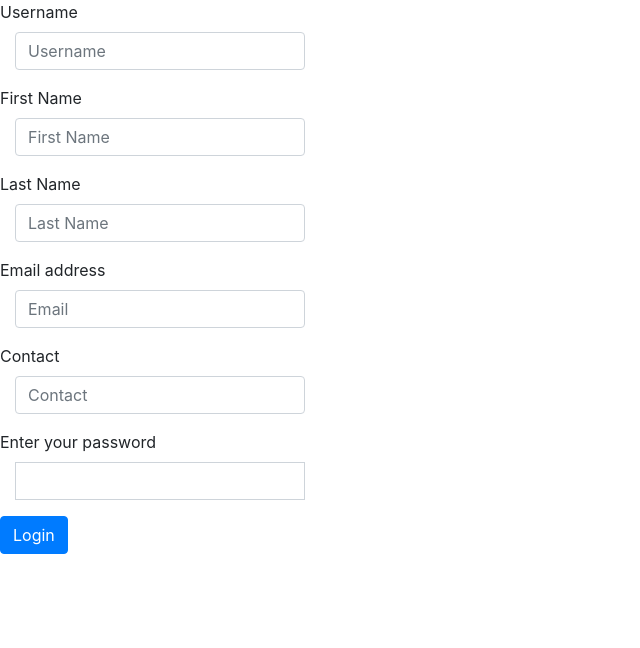
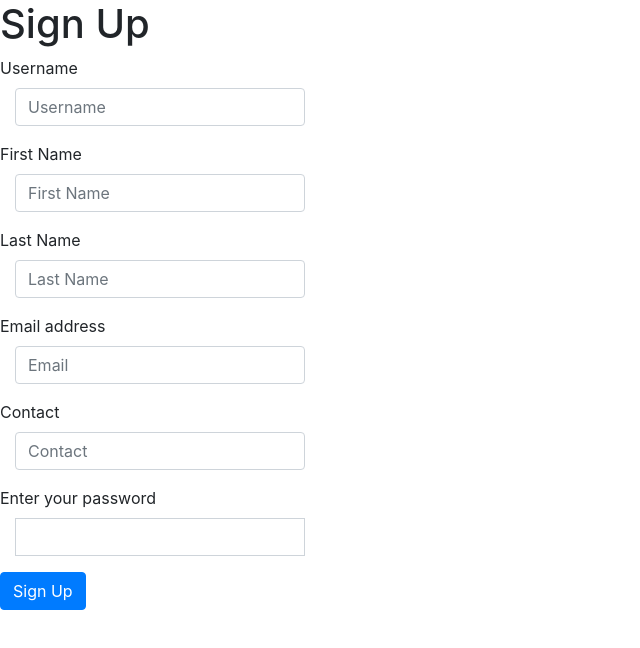
Before and after one commit to Amar-Pratap-Singh/AshirvadProject, a React (Create React App) app in the folder Frontend/: page /sign-up-page in a window 1280 px wide. Shown: the top 648 px of the page, without its empty margins (0-640 px from the left). Built offline with nearby package versions, Linux system fonts and the light colour scheme.

Commit message:
Add files via upload

```diff
--- a/Frontend/src/App.js
+++ b/Frontend/src/App.js
@@ -2,13 +2,34 @@ import React from 'react';
 import CustomerCall from './CustomerCall';
 import RaiseComplaint from './raiseComplaint';
 import SignIn from './login';
-import { Routes, Route } from 'react-router-dom';
+import SignUp from './signUp';
+import Dashboard from './dashboard';
+import HomeScreenPage from './homeScreen';
+import { Routes, Route, useNavigate } from 'react-router-dom';
 
 
-function App() {
+function App(props) {
+
+  function navigator(position, replace) {
+    props.navigate(position, {replace: replace});
+  }
+
   return (
-    <SignIn />
+    <>
+    <Routes>
+      <Route exact path="/" element={<HomeScreenPage navigator={navigator}/>}></Route>
+      <Route exact path="sign-up-page" element={<SignUp navigator={navigator}/>}></Route>
+      <Route exact path="login-page" element={<SignIn navigator={navigator}/>}></Route>
+      <Route exact path="dashboard" element={<Dashboard navigator={navigator}/>}></Route>
+      <Route exact path="raise-complaint" element={<RaiseComplaint navigator={navigator}/>}></Route>
+    </Routes>
+    </>
   );
 }
 
-export default App;
+function WithNavigate(props) {
+  let navigate = useNavigate();
+  return <App navigate={navigate}/>
+}
+
+export default WithNavigate;
--- /dev/null
+++ b/Frontend/src/dashboard.js
@@ -0,0 +1,36 @@
+import React from 'react';
+import { Button } from 'react-bootstrap';
+import CircularJSON from 'circular-json';
+import RaiseComplaint from './raiseComplaint';
+
+
+function Dashboard(props){
+
+    function directRaiseComplaint(){
+
+        const form = document.getElementById("dashboard");
+        form.addEventListener('submit', raisingComplaint);
+
+        async function raisingComplaint(event){
+            event.preventDefault();
+
+            // get user details and fill the raise complaint form
+            props.navigator('raise-complaint', false);
+        }
+    }
+
+
+    return (
+        <div>
+            <h1>DashBoard</h1>
+            <form id="dashboard">
+                <button onClick={directRaiseComplaint} name="DirectRaiseComplaint" type="submit" class="btn btn-primary">Raise Complaint</button>
+                {/* <button onClick={directTrackComplaint} name="DirectTrackComplaint" type="submit" class="btn btn-primary">Track Your Complaint</button>
+                <button onClick={directHistory} name="DirectHistory" type="submit" class="btn btn-primary">History</button>
+                <button onClick={directPayment} name="DirectPayment" type="submit" class="btn btn-primary">Payment</button> */}
+            </form>
+        </div>
+    );
+}
+
+export default Dashboard;
--- /dev/null
+++ b/Frontend/src/homeScreen.js
@@ -0,0 +1,61 @@
+import React from 'react';
+import { Button } from 'react-bootstrap';
+import CircularJSON from 'circular-json';
+import RaiseComplaint from './raiseComplaint';
+
+
+function HomeScreenPage(props){
+
+    function goToSignUpPage(){
+        const form = document.getElementById("home-screen-page");
+        form.addEventListener('submit', openSignUpPage);
+
+        async function openSignUpPage(event){
+            event.preventDefault();
+
+            const result = await fetch("http://localhost:8080/SignUp", {
+                method: "POST",
+                headers: {
+                  "Content-Type": "application/json",
+                }
+                // body: JSON.stringify({
+                // }),
+            }).then((res) => res.json());
+
+            props.navigator('sign-up-page', false);
+        }
+    }
+
+    function goToLoginPage(){
+        const form = document.getElementById("home-screen-page");
+        form.addEventListener('submit', openLoginPage);
+
+        async function openLoginPage(event){
+            event.preventDefault();
+
+            const result = await fetch("http://localhost:8080/SignIn", {
+                method: "POST",
+                headers: {
+                  "Content-Type": "application/json",
+                }
+                // body: JSON.stringify({
+                // }),
+            }).then((res) => res.json());
+
+            props.navigator('login-page', false);
+        }
+    }
+
+
+    return (
+        <div>
+            <h1>Home Screen</h1>
+            <form id="home-screen-page">
+                <button onClick={goToSignUpPage} name="DirectSignUpPage" type="submit" class="btn btn-primary">Sign Up</button>
+                <button onClick={goToLoginPage} name="DirectLoginPage" type="submit" class="btn btn-primary">Login</button>
+            </form>
+        </div>
+    );
+}
+
+export default HomeScreenPage;
--- a/Frontend/src/index.js
+++ b/Frontend/src/index.js
@@ -2,13 +2,15 @@ import React from 'react';
 import ReactDOM from 'react-dom/client';
 import './index.css';
 import App from './App';
-// import { BrowserRouter as router } from 'react-router-dom';
+import { BrowserRouter } from 'react-router-dom';
 
 
 const root = ReactDOM.createRoot(document.getElementById('root'));
 
 root.render(
-        <App />
+        <BrowserRouter>
+         <App />
+        </BrowserRouter>
 );
 
 // If you want to start measuring performance in your app, pass a function
--- a/Frontend/src/login.js
+++ b/Frontend/src/login.js
@@ -4,7 +4,7 @@ import CircularJSON from 'circular-json';
 import RaiseComplaint from './raiseComplaint';
 
 
-function SignIn(){
+function SignIn(props){
 
     function triggerSignIn(){
         const form = document.getElementById("login-form");
@@ -14,10 +14,6 @@ function SignIn(){
             event.preventDefault();
 
             const username = document.getElementById("CustomerUsername").value;
-            const FirstName = document.getElementById("CustomerFirstName").value;
-            const LastName = document.getElementById("CustomerLastName").value;
-            const Email = document.getElementById("CustomerEmail").value;
-            const Contact = document.getElementById("CustomerContact").value;
             const Password = document.getElementById("CustomerPassword").value;
 
             const result = await fetch("http://localhost:8080/SignIn", {
@@ -27,15 +23,14 @@ function SignIn(){
                 },
                 body: JSON.stringify({
                     username,
-                    FirstName,
-                    LastName,
-                    Email,
-                    Contact,
                     Password
                 }),
             }).then((res) => res.json());
 
             console.log(result.status);
+            if(result.status === "ok") {
+                props.navigator('dashboard', false);
+            }
 
         }
     }
@@ -43,6 +38,7 @@ function SignIn(){
 
     return (
         <div>
+            <h1>Login</h1>
             <form id="login-form">
                 <div class="form-group">
                     <label for="CustomerUsername">Username</label>
@@ -50,36 +46,9 @@ function SignIn(){
                         <input type="text" class="form-control" id="CustomerUsername" placeholder="Username" />
                     </div>
                 </div>
-                <div class="form-group">
-                    <label for="CustomerFirstName">First Name</label>
-                    <div class="col-3">
-                        <input type="text" class="form-control" id="CustomerFirstName"   placeholder="First Name" />
-                    </div>
-                </div>
-                <div class="form-group">
-                    <label for="CustomerLastName">Last Name</label>
-                    <div class="col-3">
-                        <input type="text" class="form-control" id="CustomerLastName"  placeholder="Last Name" />
-                    </div>
-
-                </div>
-                <div class="form-group">
-                    <label for="CustomerEmail">Email address</label>
-                    <div class="col-3">
-                        <input type="email" class="form-control" id="CustomerEmail"  placeholder="Email" />
-                    </div>
-                </div>
 
                 <div class="form-group">
-                    <label for="CustomerContact">Contact</label>
-                    <div class="col-3">
-                        <input type="number" class="form-control" id="CustomerContact"  placeholder="Contact" />
-                    </div>
-                </div>
-
-
-                <div class="form-group">
-                    <label for="CustomerPassword">Enter your password</label>
+                    <label for="CustomerPassword">Password</label>
                     <div class="col-3">
                         <input type="password" class="form-control rounded-0" id="CustomerPassword" />
                     </div>
--- a/Frontend/src/raiseComplaint.js
+++ b/Frontend/src/raiseComplaint.js
@@ -2,7 +2,7 @@ import React from 'react';
 import { Button } from 'react-bootstrap';
 import CircularJSON from 'circular-json';
 
-function RaiseComplaint(){
+function RaiseComplaint(props){
 
     function triggerRaiseComplaint(){
         const form = document.getElementById("complaint-form");
@@ -34,6 +34,7 @@ function RaiseComplaint(){
 
     return (
         <div>
+            <h1>Raise a Complaint</h1>
             <form id="complaint-form">
                 <div class="form-group">
                     <label for="CustomerUsername">Username</label>
--- /dev/null
+++ b/Frontend/src/signUp.js
@@ -0,0 +1,99 @@
+import React from 'react';
+import { Button } from 'react-bootstrap';
+import CircularJSON from 'circular-json';
+import RaiseComplaint from './raiseComplaint';
+
+
+function SignUp(props){
+
+    function triggerSignUp(){
+        const form = document.getElementById("signUp-form");
+        form.addEventListener('submit', signUp);
+
+        async function signUp(event){
+            event.preventDefault();
+
+            const username = document.getElementById("CustomerUsername").value;
+            const FirstName = document.getElementById("CustomerFirstName").value;
+            const LastName = document.getElementById("CustomerLastName").value;
+            const Email = document.getElementById("CustomerEmail").value;
+            const Contact = document.getElementById("CustomerContact").value;
+            const Password = document.getElementById("CustomerPassword").value;
+
+            const result = await fetch("http://localhost:8080/SignUp", {
+                method: "POST",
+                headers: {
+                  "Content-Type": "application/json",
+                },
+                body: JSON.stringify({
+                    username,
+                    FirstName,
+                    LastName,
+                    Email,
+                    Contact,
+                    Password
+                }),
+            }).then((res) => res.json());
+
+            console.log(result.status);
+
+            if(result.status === "ok") {
+                props.navigator('dashboard', false);
+            }
+
+        }
+    }
+
+
+    return (
+        <div>
+            <h1>Sign Up</h1>
+            <form id="signUp-form">
+                <div class="form-group">
+                    <label for="CustomerUsername">Username</label>
+                    <div class="col-3">
+                        <input type="text" class="form-control" id="CustomerUsername" placeholder="Username" />
+                    </div>
+                </div>
+                <div class="form-group">
+                    <label for="CustomerFirstName">First Name</label>
+                    <div class="col-3">
+                        <input type="text" class="form-control" id="CustomerFirstName"   placeholder="First Name" />
+                    </div>
+                </div>
+                <div class="form-group">
+                    <label for="CustomerLastName">Last Name</label>
+                    <div class="col-3">
+                        <input type="text" class="form-control" id="CustomerLastName"  placeholder="Last Name" />
+                    </div>
+
+                </div>
+                <div class="form-group">
+                    <label for="CustomerEmail">Email address</label>
+                    <div class="col-3">
+                        <input type="email" class="form-control" id="CustomerEmail"  placeholder="Email" />
+                    </div>
+                </div>
+
+                <div class="form-group">
+                    <label for="CustomerContact">Contact</label>
+                    <div class="col-3">
+                        <input type="number" class="form-control" id="CustomerContact"  placeholder="Contact" />
+                    </div>
+                </div>
+
+
+                <div class="form-group">
+                    <label for="CustomerPassword">Enter your password</label>
+                    <div class="col-3">
+                        <input type="password" class="form-control rounded-0" id="CustomerPassword" />
+                    </div>
+                </div>
+
+                <button onClick={triggerSignUp} name="SignUpButton" type="submit" class="btn btn-primary">Sign Up</button>
+            </form>
+        </div>
+    );
+}
+
+export default SignUp;
```
